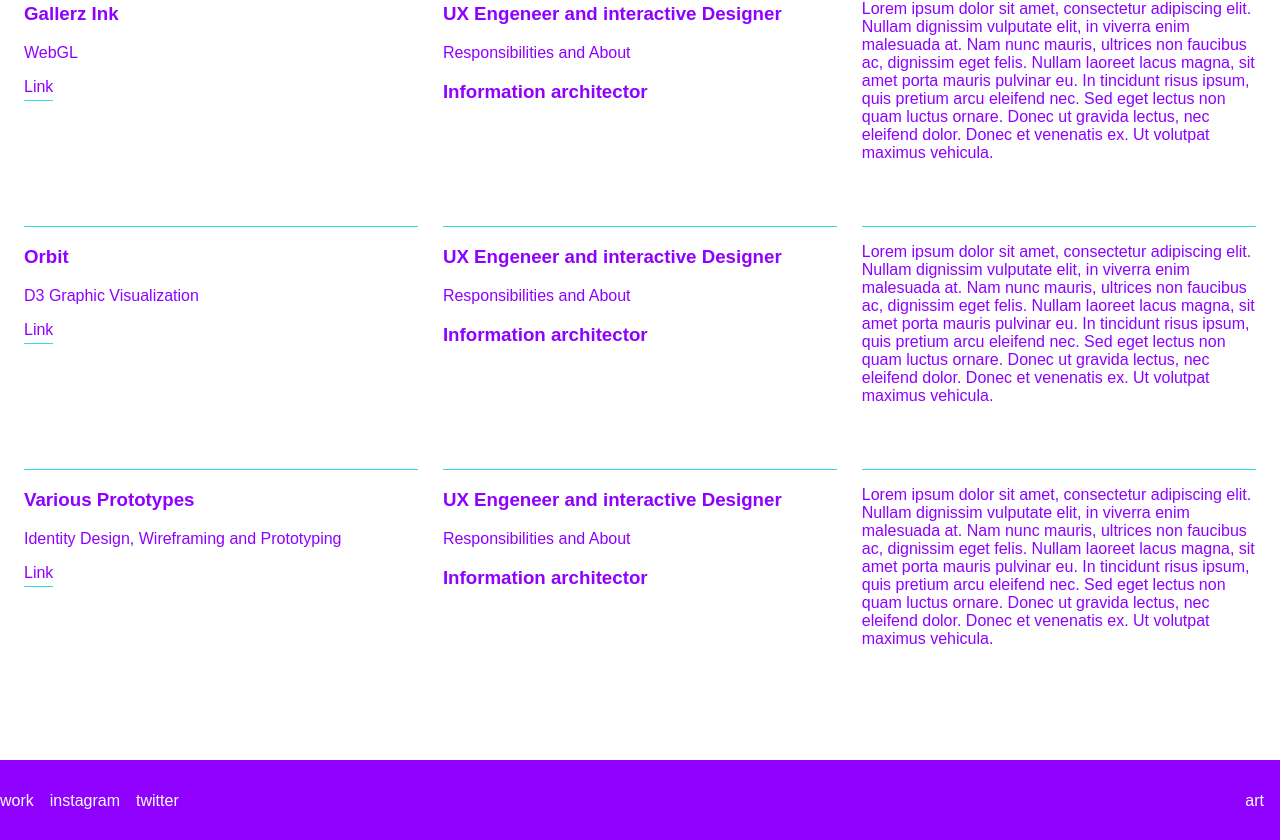
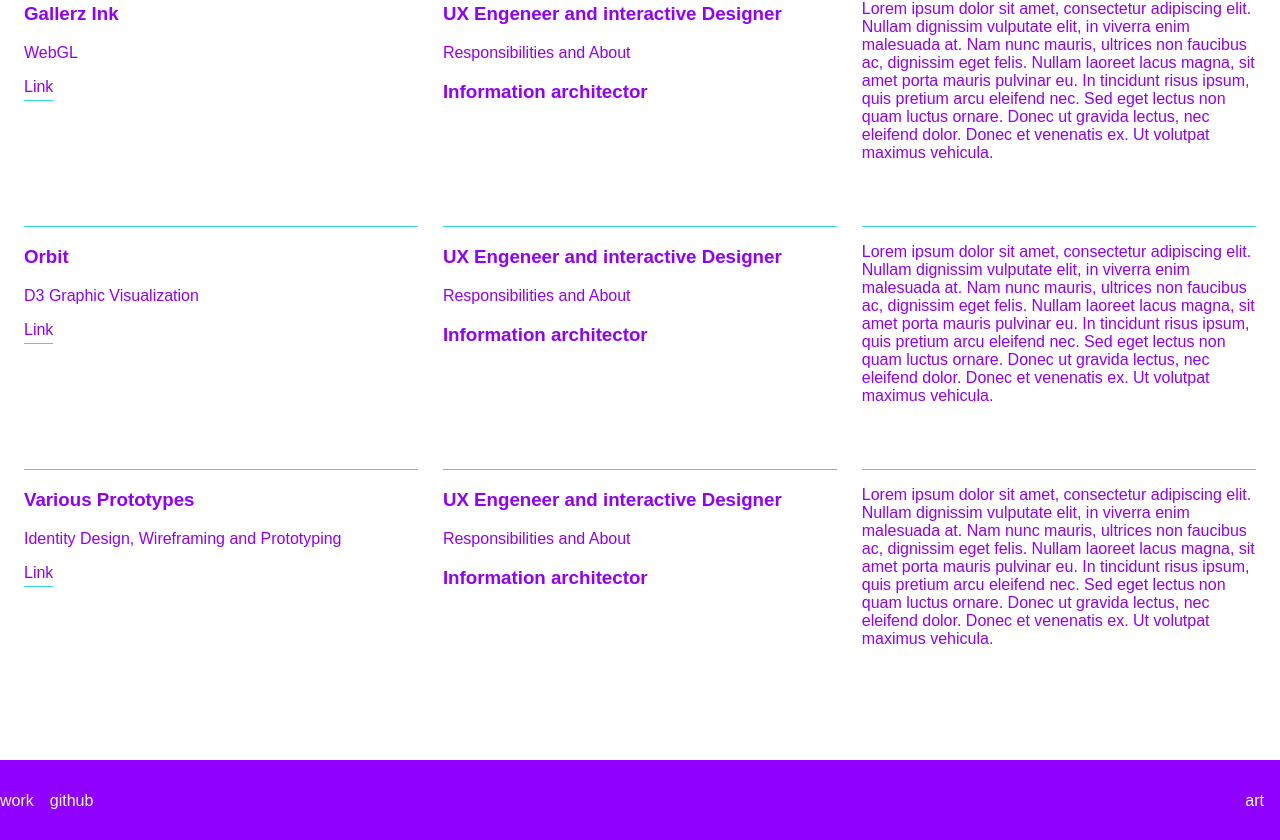
Before and after one commit to OphiophagusHannah/portfolio, a React (Create React App) app: page /home in a window 1280 px wide. Shown: the part 2543-3383 px from the top of the page. Built offline with nearby package versions, Linux system fonts and the light colour scheme.

Commit message:
github link

```diff
--- a/src/components/Footer.js
+++ b/src/components/Footer.js
@@ -7,8 +7,8 @@ function Footer() {
             <div class="footer-inner">
                 <ul>
                     <Link to="/home" className="nav-link"><li>work</li></Link>
-                    <Link to="https://www.instagram.com/hannahavgust/" className="nav-link" target="_blank"><li>instagram</li></Link>
-                    <Link to="https://twitter.com/hannahavgust" className="nav-link" target="_blank"><li>twitter</li></Link>
+                    <Link to="https://github.com/OphiophagusHannah/" className="nav-link"><li>github</li></Link>
+
                 </ul>
                 <ul>
                     <Link to="https://twitter.com/hannahavgust" className="nav-link" target="_blank"><li>art</li></Link>
```
